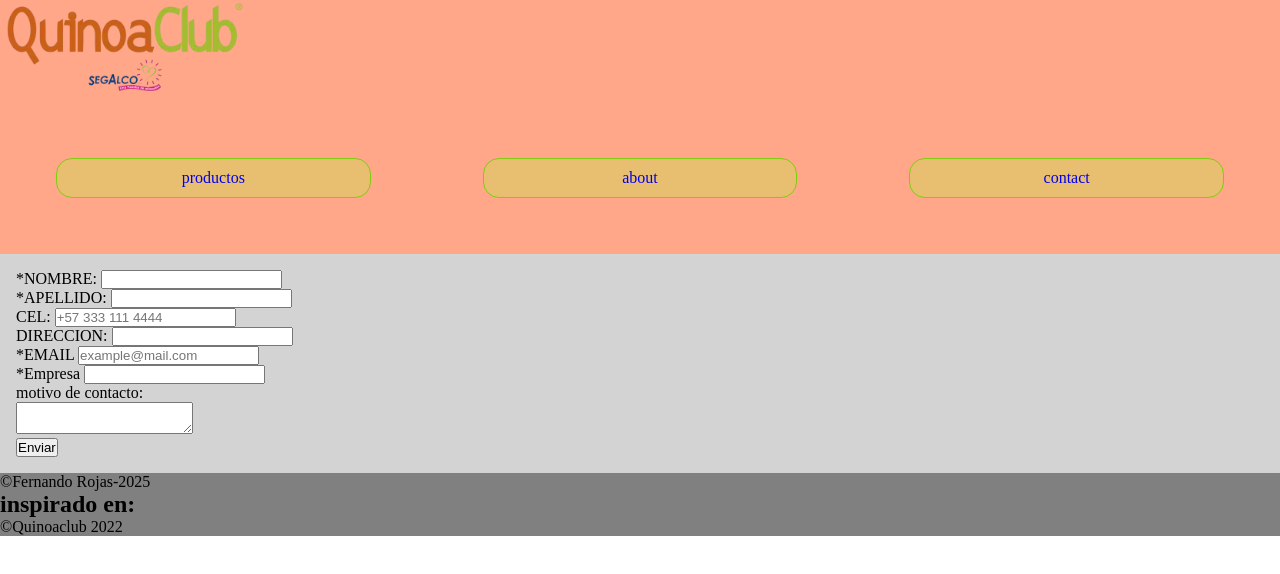
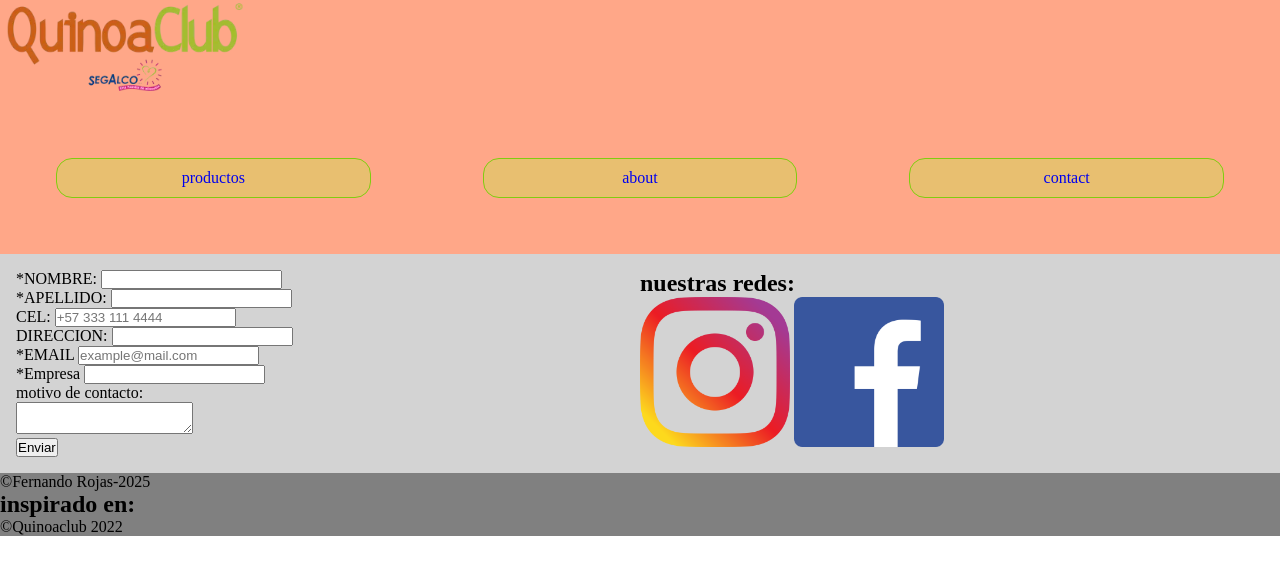
Before and after one commit to RojashF/webdesign, a plain HTML site: page proyecto/sug.html in a window 1280 px wide. Drawn offline with Linux system fonts and the light colour scheme.

Commit message:
proyectov3

```diff
--- a/proyecto/css/sug.css
+++ b/proyecto/css/sug.css
@@ -23,3 +23,4 @@ footer{background: gray; width: 100%;}
     display: grid; grid-template-columns: 1fr 1fr;}
 
     label{display: block;}
+    #red{grid-area: 1/2/2/3;}
--- a/proyecto/sug.html
+++ b/proyecto/sug.html
@@ -29,6 +29,11 @@
             <label for="Com">motivo de contacto: <br> <textarea name="com" id="com"></textarea ></label>
             <label for="send"> <input type="button" value="Enviar"></label>
         </form>
+         <section id="red">
+            <h2>nuestras redes:</h2>
+            <a href="https://www.instagram.com/quinoaclub"><img src="imgs/ig.png" alt="instagram logo" width="150px"></a>
+            <a href="https://www.facebook.com/quinoaclub"><img src="imgs/face.jpg" alt="facebook logo" width="150px"></a>
+        </section>
     </main>
       <footer>
         <p>&copy;Fernando Rojas-2025 </p>
```
Also changed, not shown: 20250424/index.html (+0 -3 lines), proyecto/imgs/face.jpg (added), proyecto/imgs/ig.png (added).
